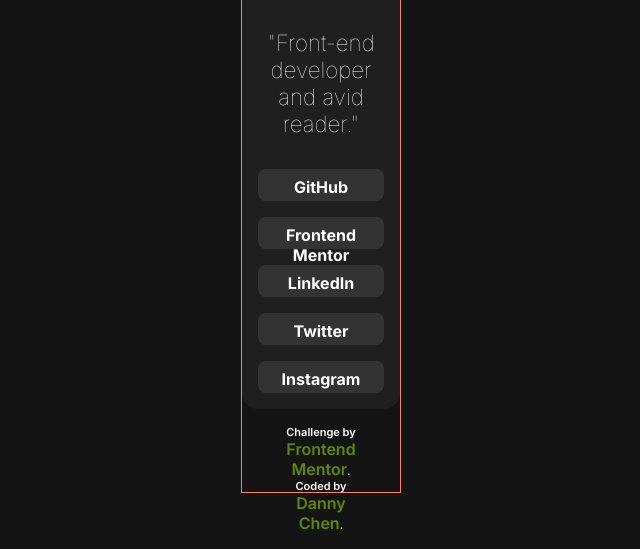
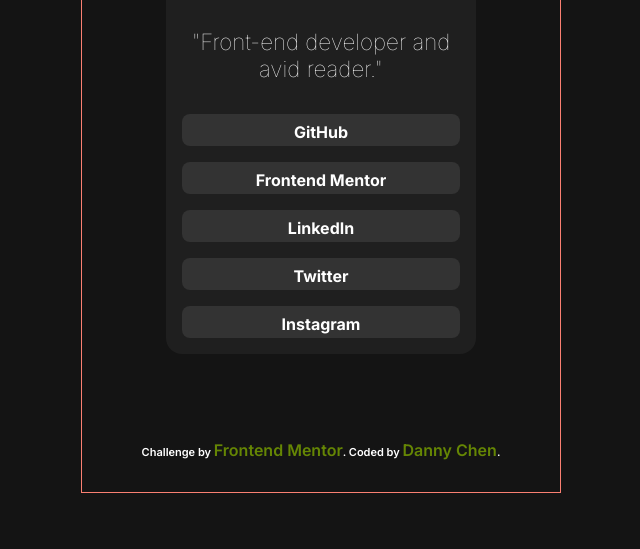
Before and after one commit to dcdanny945/Social-links-profile, a plain HTML site: page index.html in a window 1280 px wide. Shown: the part 339-888 px from the top of the page, without its empty margins (319-959 px from the left). After the commit the page ends 832 px from the top, so only its background shows below. Drawn offline with Linux system fonts and the light colour scheme.

Commit message:
Update main.css
container width to 30rem

```diff
--- a/assets/images/main.css
+++ b/assets/images/main.css
@@ -46,7 +46,7 @@
         flex-direction: column;
         align-items: center;
         height: 100%;
-        max-width: 10rem;
+        max-width: 30rem;
         margin: 2rem auto;
         padding: 1rem 2rem;
         text-align: center;
@@ -89,6 +89,9 @@
         align-items: center;
         justify-content: center; */
         /* border: 1px solid yellow; */
+        width: 75%;
+        height: auto;
+        margin: auto;
         gap: 1.5rem;
         background-color: var(--Dark-Grey);
         border-radius: 1rem;
```
